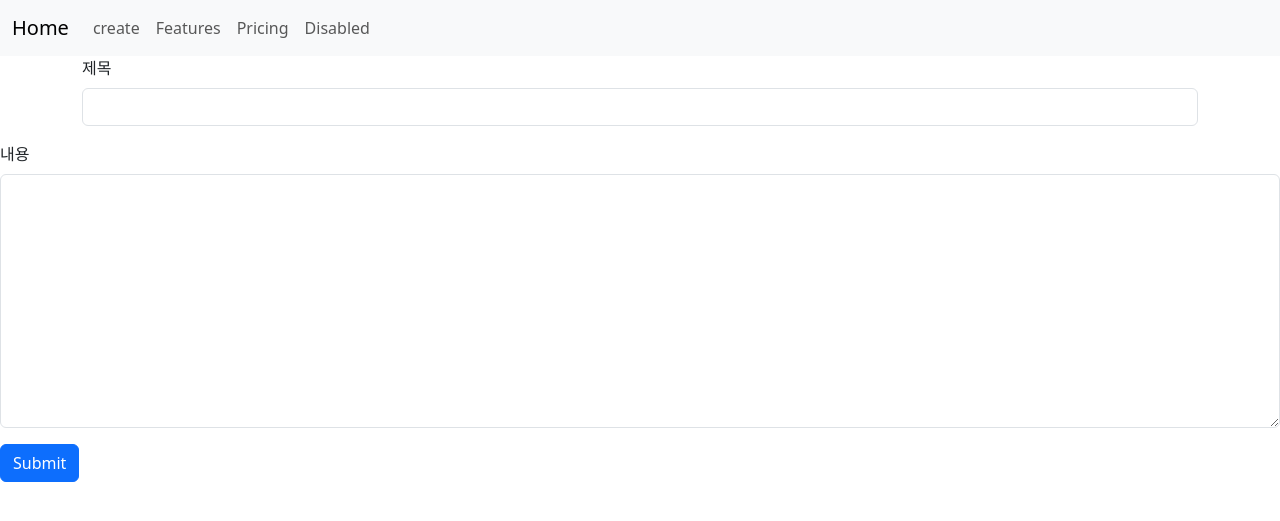
After one commit to jiwoopark-ant/BOARD, a Django app: page /posts/new/ in a window 1280 px wide. The commit adds this page. Shown: the top 521 px of the page. Run offline with Django 4.2, Linux system fonts and the light colour scheme.

Commit message:
Create part1. 기능구현

```diff
--- a/posts/templates/index.html
+++ b/posts/templates/index.html
@@ -14,7 +14,7 @@
             {% for post in posts%}
             <tr>
                 <td>{{post.title}}</td>
-                <td>링크</td>
+                <td><a href="{% url 'posts:detail' id=post.id %}">detail</a></td>
             </tr>
             {% endfor %}
 
--- /dev/null
+++ b/posts/templates/new.html
@@ -0,0 +1,23 @@
+{% extends 'base.html' %}
+
+{% block content %}
+
+<form action="{% url 'posts:create' %}" method="POST">
+    <div class="mb-3">
+      <label for="title" class="form-label">제목</label>
+      <input type="text" class="form-control" id="title" >
+    </div>
+    </div>
+    <div class="mb-3">
+      <label for="exampleInputPassword1" class="form-label">내용</label>
+      <!--<input type="password" class="form-control" id="exampleInputPassword1">-->
+      <textarea class="form-control" name="" id="content" cols="30" rows="10" name="content"></textarea>
+
+    </div>
+
+    <button type="submit" class="btn btn-primary">Submit</button>
+  </form>
+
+
+
+ {% endblock %}
--- a/posts/urls.py
+++ b/posts/urls.py
@@ -5,4 +5,8 @@ app_name='posts'
 
 urlpatterns=[
     path('',views.index,name='index'),
+    path('<int:id>/',views.detail, name='detail'),
+
+    #create
+    path('new/', views.new, name='new') ,
 ]
--- a/posts/views.py
+++ b/posts/views.py
@@ -11,3 +11,14 @@ def index(request):
 
 
     return render(request, 'index.html',context)
+
+def detail(request,id):
+    post =Post.objects.get(id=id)
+
+    context={
+        'post' :post,
+    }
+    return render(request, 'detail.html', context)
+
+def new(request):
+    return render(request, 'new.html')
--- a/templates/base.html
+++ b/templates/base.html
@@ -17,7 +17,7 @@
           <div class="collapse navbar-collapse" id="navbarNav">
             <ul class="navbar-nav">
               <li class="nav-item">
-                <a class="nav-link active" aria-current="page" href="#">Home</a>
+                <a class="nav-link " href="{% url 'posts:new' %}">create</a>
               </li>
               <li class="nav-item">
                 <a class="nav-link" href="#">Features</a>
@@ -26,7 +26,7 @@
                 <a class="nav-link" href="#">Pricing</a>
               </li>
               <li class="nav-item">
-                <a class="nav-link disabled" aria-disabled="true">Disabled</a>
+                <a class="nav-link ">Disabled</a>
               </li>
             </ul>
           </div>
```
Also changed, not shown: posts/templates/detail.html (added, +19 -0 lines).
